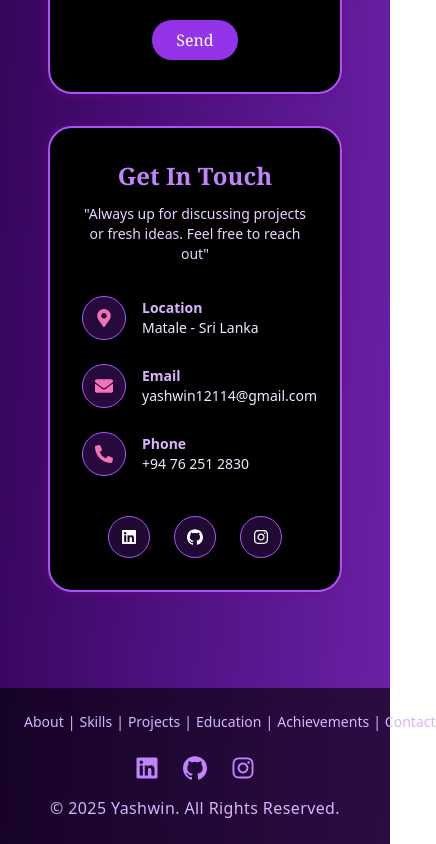
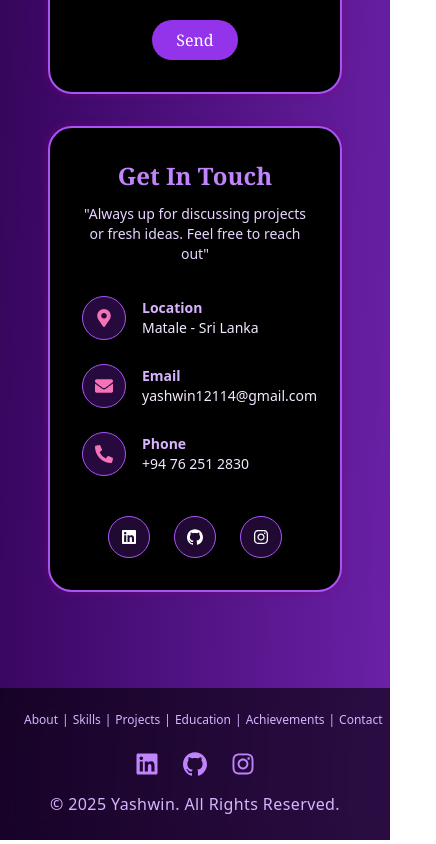
Before and after one commit to yashwinsivakumar/portfolio, a React (Vite) app: page / in a window 390 px wide. Shown: the part 7033-7877 px from the top of the page, 436 px wide, since content can reach past the window. Built offline with nearby package versions, Linux system fonts and the light colour scheme.

Commit message:
changed the footer links font size

```diff
--- a/src/Portfolio.jsx
+++ b/src/Portfolio.jsx
@@ -613,7 +613,7 @@ export default function Portfolio() {
       {/* Footer */}
 <footer className="p-6 text-center font-sans bg-black/60 backdrop-blur-md mt-12">
   {/* Navigation Links */}
-  <div className="mb-6 text-sm md:text-base font-medium text-purple-300 space-x-1">
+  <div className="mb-6 text-xs sm:text-sm md:text-base font-medium text-purple-300 space-x-1">
     <a href="#about" className="hover:text-pink-400 transition">About</a>
     <span>|</span>
     <a href="#skills" className="hover:text-pink-400 transition">Skills</a>
```
